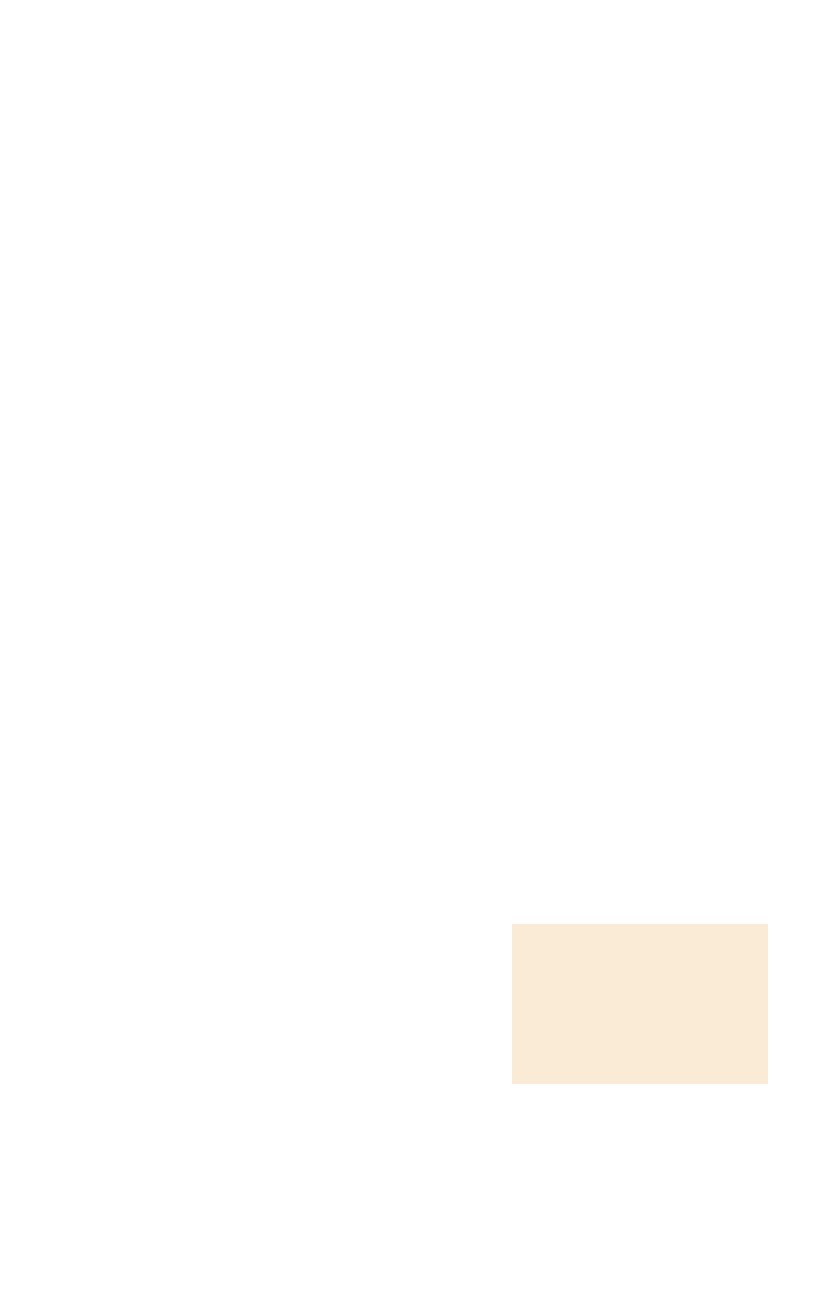
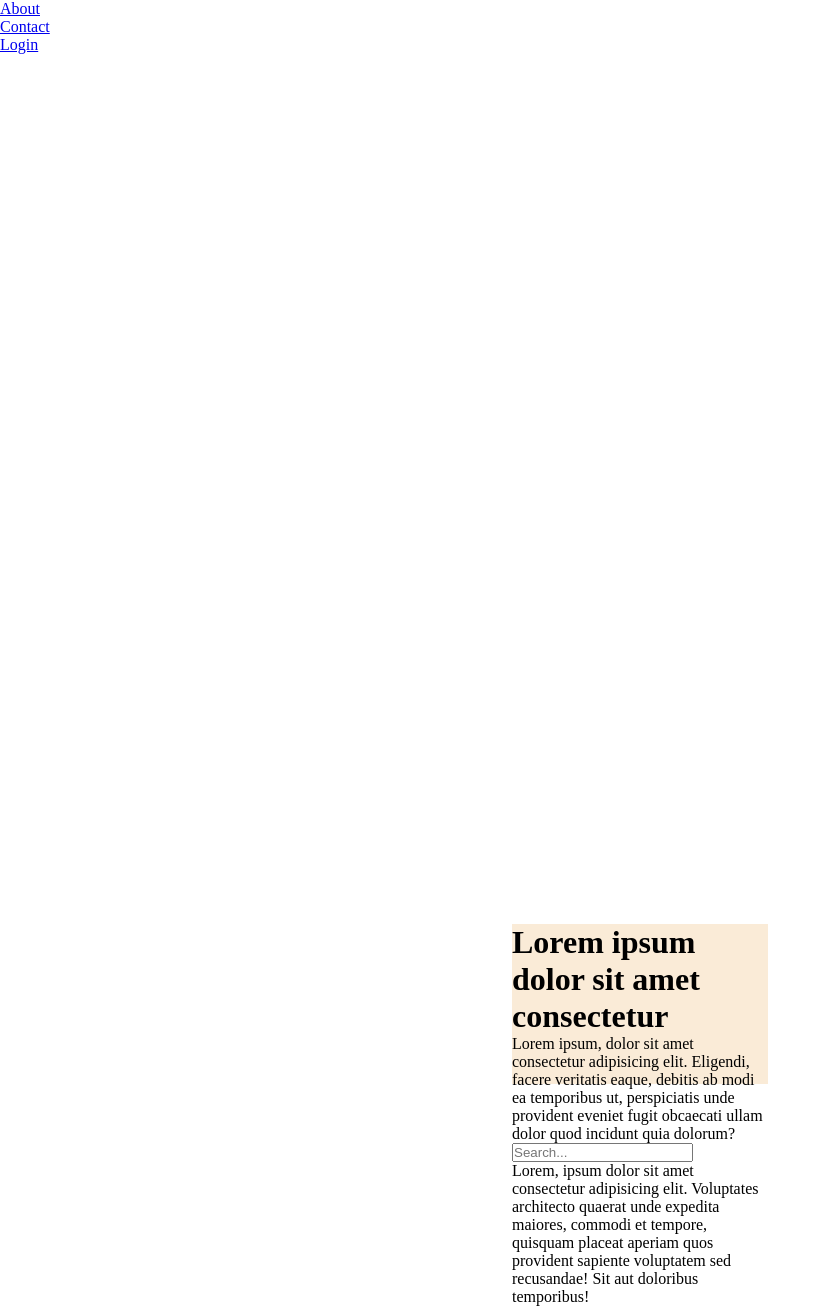
Before and after one commit to webjotah/Projeto-PI, a plain HTML site: page index.html in a window 1280 px wide. Shown: the part 36-1345 px from the top of the page, without its empty margins (0-831 px from the left). Drawn offline with Linux system fonts and the light colour scheme.

Commit message:
Update index.html

```diff
--- a/index.html
+++ b/index.html
@@ -1,5 +1,6 @@
 <!DOCTYPE html>
 <html lang="en">
+
 <head>
     <meta charset="UTF-8">
     <meta http-equiv="X-UA-Compatible" content="IE=edge">
@@ -7,8 +8,41 @@
     <link rel="stylesheet" href="style.css">
     <title>Document</title>
 </head>
+
 <body>
-    <div class="container">
+    <div class="background">
+        <div class="bg-gradient">
+            <header>
+            <div class="logo"> LOGO </div>
+            <div class="menu">
+                <ul>
+                    <li><a href="#"> Home </a></li>
+                    <li><a href="#"> About </a></li>
+                    <li><a href="#"> Contact</a></li>
+                    <li><a href="#"> Login </a></li>
+                </ul>
+            </div>
+        </header>
+        <div class="container">
+            <div class="text">
+                <div class="title">
+                    <h1> Lorem ipsum dolor sit amet consectetur </h1>
+                </div>
+                <div class="sub"> <span> Lorem ipsum, dolor sit amet consectetur adipisicing elit. Eligendi, facere
+                    veritatis
+                    eaque, debitis ab modi ea temporibus ut, perspiciatis unde provident eveniet fugit obcaecati
+                    ullam
+                    dolor quod incidunt quia dolorum? </span></div>
+                </div>
+                <div class="input">
+                    <input type="text" placeholder="Search...">
+                </div>
+                <div class="card">
+                    <p>Lorem, ipsum dolor sit amet consectetur adipisicing elit. Voluptates architecto quaerat unde expedita maiores, commodi et tempore, quisquam placeat aperiam quos provident sapiente voluptatem sed recusandae! Sit aut doloribus temporibus!</p>
+                </div>
+            </div>
+        </div>
     </div>
 </body>
+
 </html>
```
